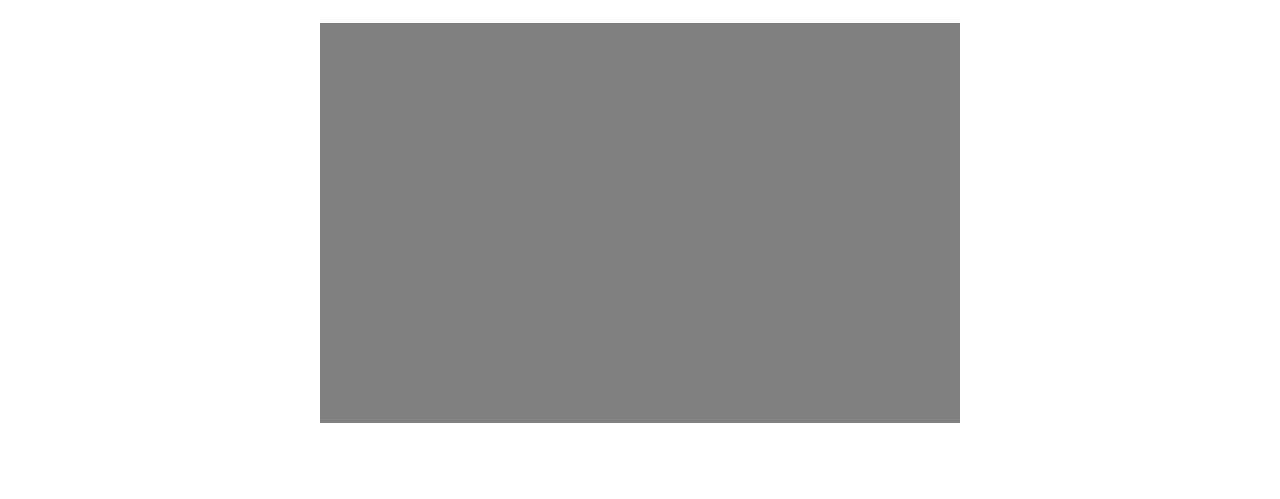
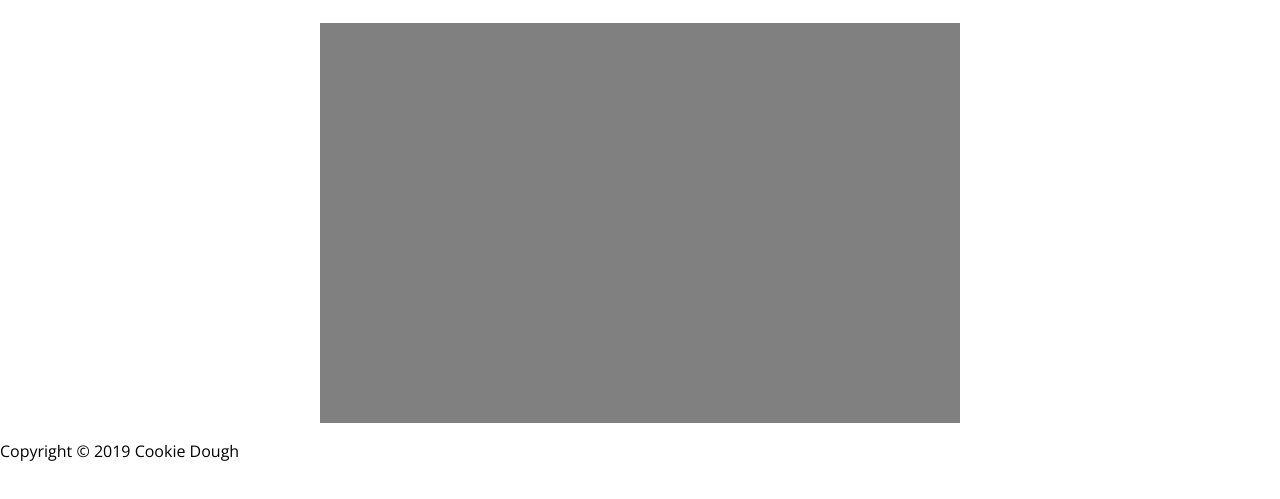
Before and after one commit to manmarziyan/cookiedough, a plain HTML site: page waiver/locations.html in a window 1280 px wide. Shown: the part 219-718 px from the top of the page. Drawn offline with nearby package versions, Linux system fonts and the light colour scheme.

Commit message:
Update locations.html

```diff
--- a/waiver/locations.html
+++ b/waiver/locations.html
@@ -41,6 +41,10 @@
 
     </div>
 
+    <footer class="footer">
+      <p>Copyright © 2019 Cookie Dough</p>
+    </footer>
+
 
   </body>
 
```
